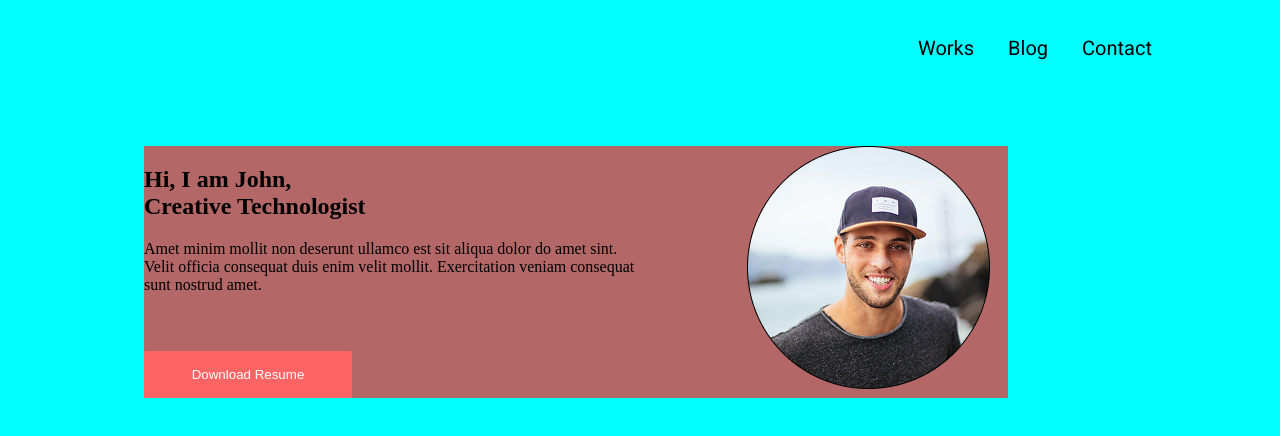
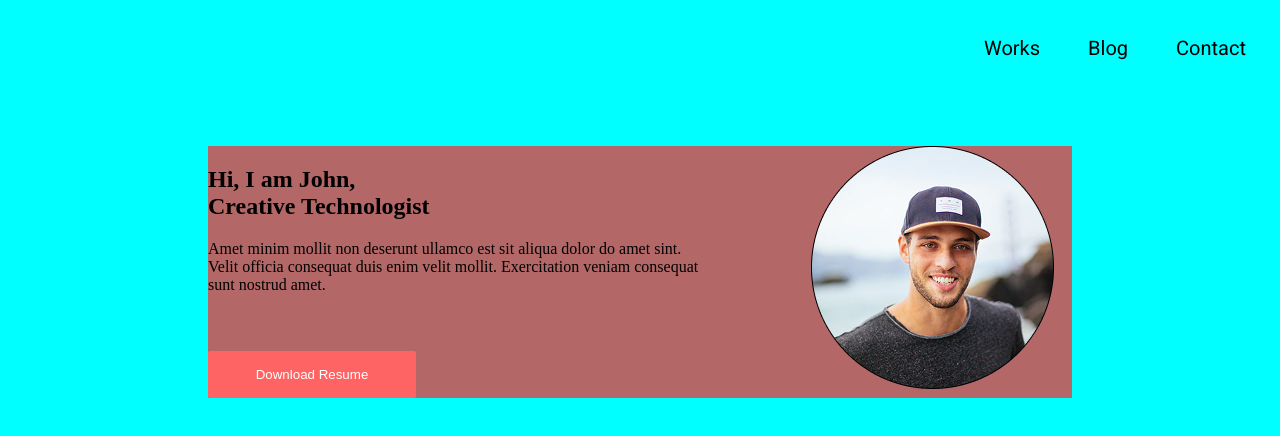
Before and after one commit to munazza-sarosh/figma-portfolio, a plain HTML site: page index.html in a window 1280 px wide. Drawn offline with Linux system fonts and the light colour scheme; a web font is replaced by a local one.

Commit message:
feat/navigation:set with of body and nav container

```diff
--- a/style.css
+++ b/style.css
@@ -2,15 +2,16 @@
 body {
   margin: 0px;
   padding: 0px;
-    max-width: 1152px;
+  width: 100%;
   background-color: aqua;
 }
 
 nav {
+  display: flex;
+  justify-content: end;
   height: 146px;
   width: 100%;
-    display: flex;
-    justify-content: end;
+  margin-inline: auto;
 }
 
 a:link {
@@ -19,7 +20,9 @@ a:link {
 }
 
 nav a {
-    padding-left: 34px;
+  padding-left: 14px;
+  padding-right: 34px;
+  height: 40px;
   margin-top: 34px;
   font-family: "Heebo", sans-serif;
   font-optical-sizing: auto;
```
Lines whose indentation alone changed are shown as unchanged.
